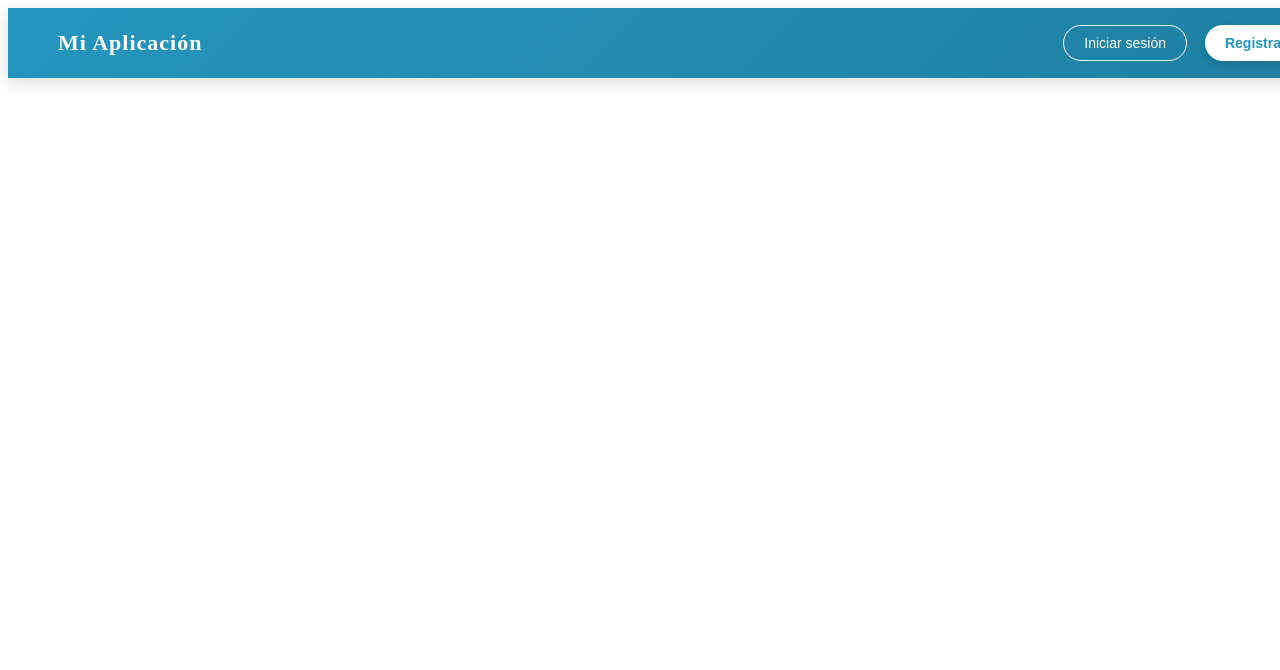
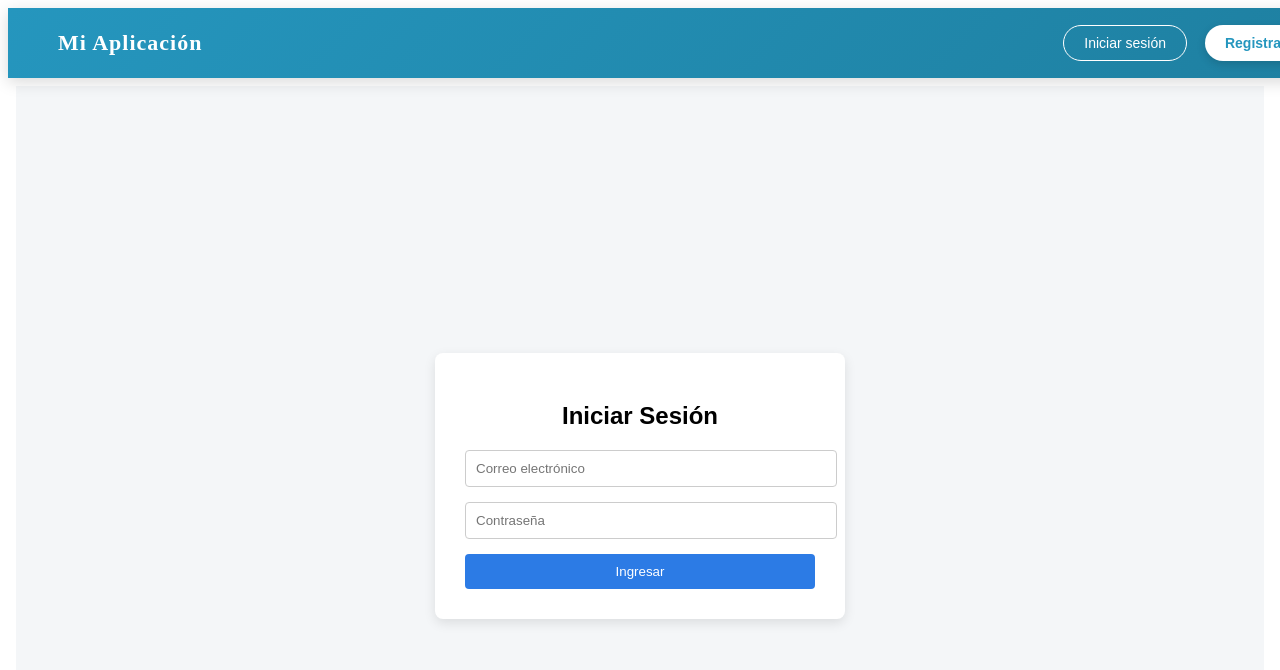
Before and after one commit to davidcr08/RenneFront, an Angular app: page /Register in a window 1280 px wide. Before the commit this address led to /. Shown: the top 670 px of the page. Built offline with nearby package versions, Linux system fonts and the light colour scheme.

Commit message:
Component register

```diff
--- a/src/app/app.config.ts
+++ b/src/app/app.config.ts
@@ -3,10 +3,12 @@ import { provideRouter } from '@angular/router';
 import { provideHttpClient } from '@angular/common/http';
 import { Routes } from '@angular/router';
 import { Login } from './features/auth/login/login';
+import { Userregistrer} from  './features/auth/userregistrer/userregistrer';
 
 
 export const routes: Routes = [
   { path: 'login', component: Login },
+  { path: 'Register', component: Userregistrer },
   { path: '', redirectTo: 'login', pathMatch: 'full' }
 ];
 
--- /dev/null
+++ b/src/app/features/auth/userregistrer/userregistrer.html
@@ -0,0 +1,125 @@
+<!DOCTYPE html>
+<html lang="es">
+<head>
+  <meta charset="UTF-8">
+  <title>Login - Renne</title>
+  <style>
+    body {
+      font-family: Arial, sans-serif;
+      background-color: #f4f6f8;
+      display: flex;
+      justify-content: center;
+      align-items: center;
+      height: 100vh;
+    }
+
+    .login-container {
+      background: white;
+      padding: 30px;
+      border-radius: 8px;
+      width: 350px;
+      box-shadow: 0 4px 12px rgba(0,0,0,0.1);
+    }
+
+    h2 {
+      text-align: center;
+      margin-bottom: 20px;
+    }
+
+    input {
+      width: 100%;
+      padding: 10px;
+      margin-bottom: 15px;
+      border: 1px solid #ccc;
+      border-radius: 4px;
+    }
+
+    button {
+      width: 100%;
+      padding: 10px;
+      background-color: #2c7be5;
+      color: white;
+      border: none;
+      border-radius: 4px;
+      cursor: pointer;
+    }
+
+    button:hover {
+      background-color: #1a68d1;
+    }
+
+    .error {
+      color: red;
+      text-align: center;
+      margin-bottom: 10px;
+    }
+
+    .success {
+      color: green;
+      text-align: center;
+      margin-bottom: 10px;
+    }
+  </style>
+</head>
+<body>
+
+<div class="login-container">
+  <h2>Iniciar Sesión</h2>
+
+  <div id="message"></div>
+
+  <form id="loginForm">
+    <input type="email" id="correo" placeholder="Correo electrónico" required />
+    <input type="password" id="password" placeholder="Contraseña" required />
+    <button type="submit">Ingresar</button>
+  </form>
+</div>
+
+<script>
+  const form = document.getElementById("loginForm");
+  const messageDiv = document.getElementById("message");
+
+  form.addEventListener("submit", async function(event) {
+    event.preventDefault();
+
+    const correo = document.getElementById("correo").value;
+    const password = document.getElementById("password").value;
+
+    messageDiv.innerHTML = "";
+
+    try {
+      const response = await fetch("http://localhost:8080/api/auth/login", {
+        method: "POST",
+        headers: {
+          "Content-Type": "application/json"
+        },
+        body: JSON.stringify({
+          correo: correo,
+          password: password
+        })
+      });
+
+      if (!response.ok) {
+        throw new Error("Credenciales incorrectas");
+      }
+
+      const data = await response.json();
+
+      // Guardar token en localStorage
+      localStorage.setItem("jwtToken", data.token);
+
+      messageDiv.innerHTML = "<div class='success'>Login exitoso</div>";
+
+      // Redirección ejemplo
+      setTimeout(() => {
+        window.location.href = "dashboard.html";
+      }, 1000);
+
+    } catch (error) {
+      messageDiv.innerHTML = "<div class='error'>Correo o contraseña incorrectos</div>";
+    }
+  });
+</script>
+
+</body>
+</html>
```
Also changed, not shown: src/app/features/auth/userregistrer/userregistrer.ts (added, +11 -0 lines), src/app/features/auth/userregistrer/userregistrer.css (added), 1 other file (tests, documents, lock files or other folders).
